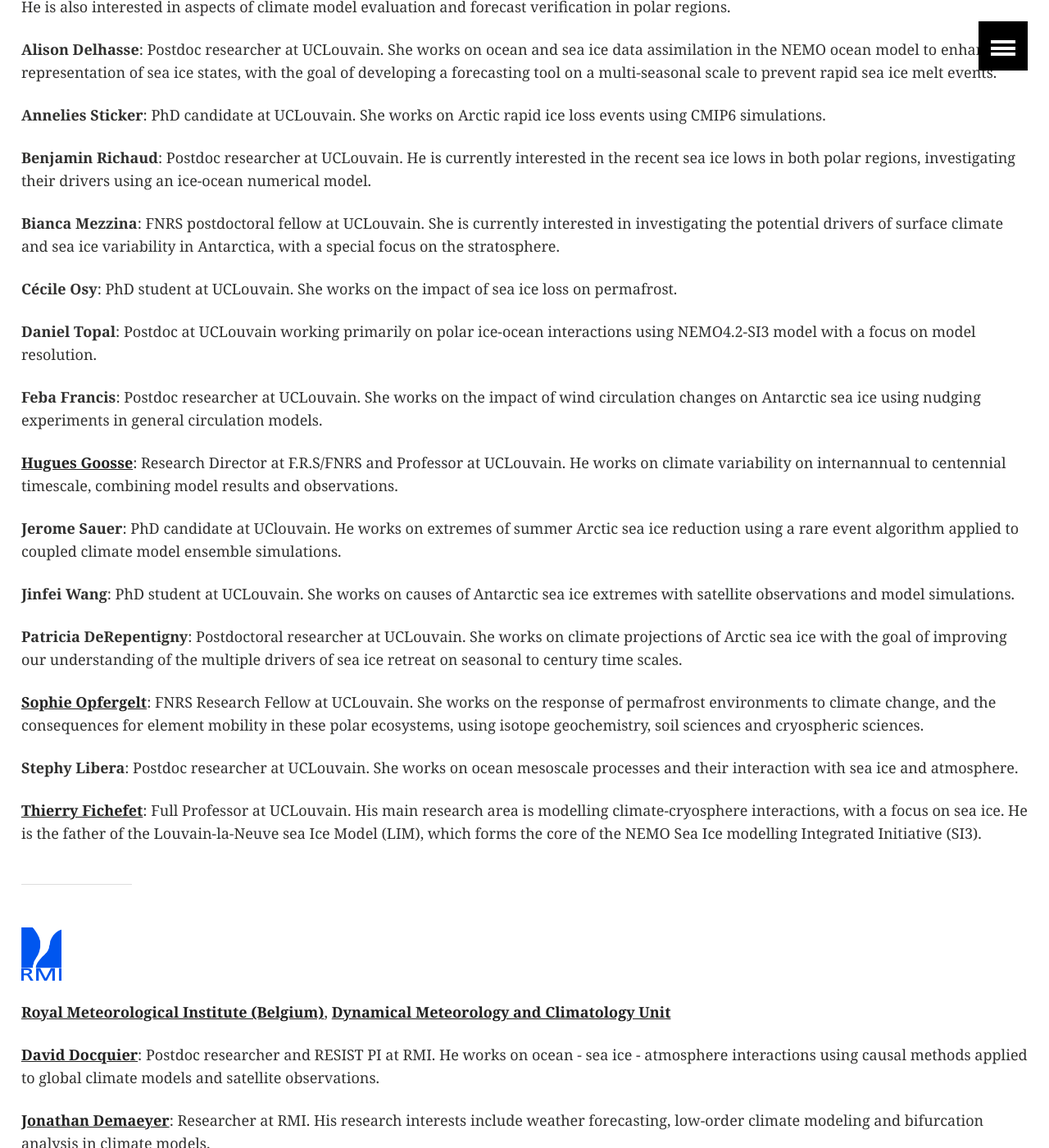
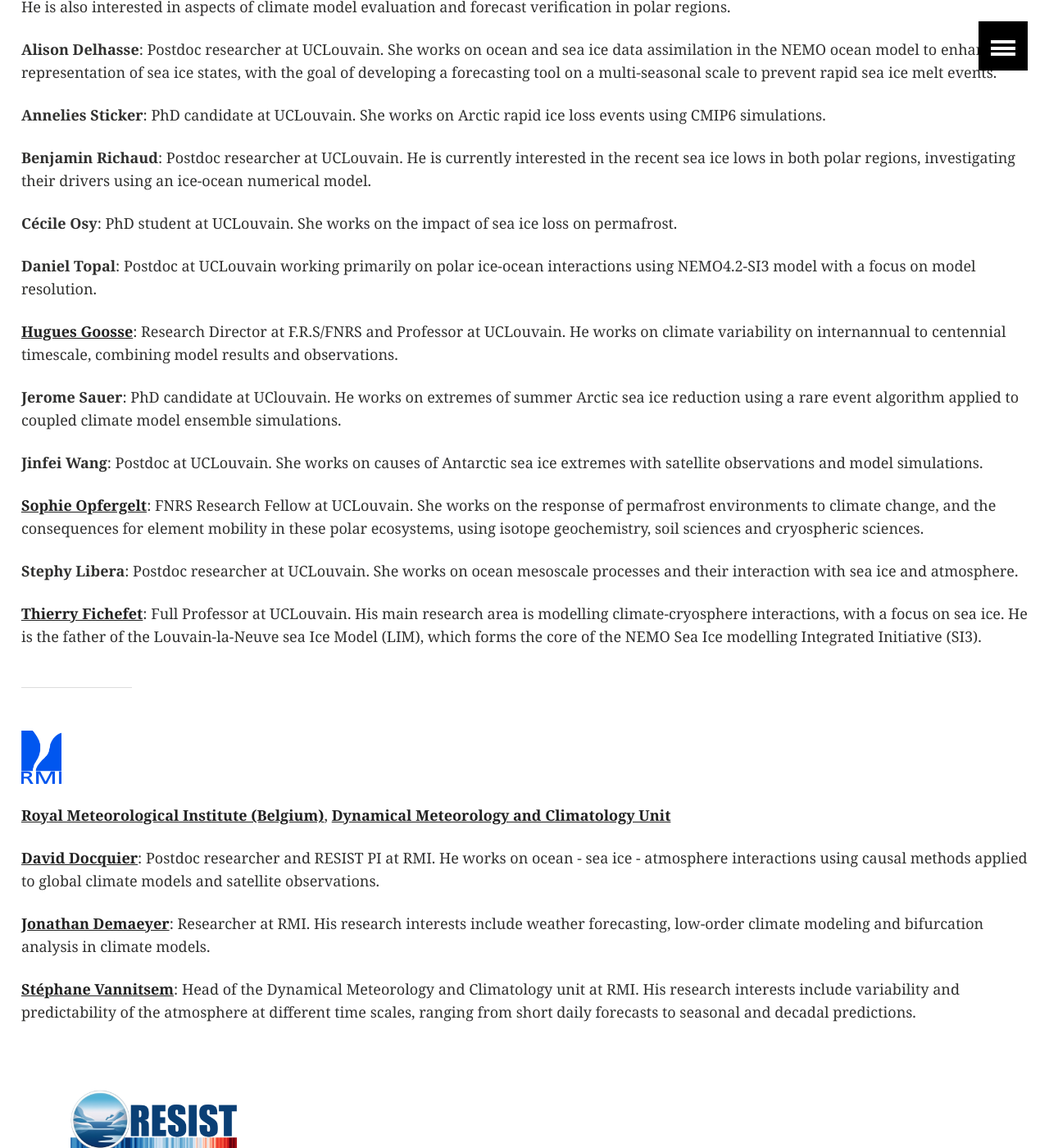
Before and after one commit to resist-impuls/resist-impuls.github.io, a Jekyll site: the page built from people.md, in a window 1280 px wide and 1400 px high, scrolled down 911 px. Shown: the whole window at 82% size. Built offline with Jekyll 4.4.1, drawn with Linux system fonts in a browser that asks for light colours; our own code applies the rules of GitHub Pages for plain Markdown files; some of the changed text lies outside the part shown.

Commit message:
Update people.md with people currently in place only

```diff
--- a/people.md
+++ b/people.md
@@ -18,21 +18,15 @@ _The RESIST consortium at the second annual meeting in UCLouvain (Louvain-la-Neu
 
 **Benjamin Richaud**: Postdoc researcher at UCLouvain. He is currently interested in the recent sea ice lows in both polar regions, investigating their drivers using an ice-ocean numerical model.
 
-**Bianca Mezzina**: FNRS postdoctoral fellow at UCLouvain. She is currently interested in investigating the potential drivers of surface climate and sea ice variability in Antarctica, with a special focus on the stratosphere.
-
 **Cécile Osy**: PhD student at UCLouvain. She works on the impact of sea ice loss on permafrost.
 
 **Daniel Topal**: Postdoc at UCLouvain working primarily on polar ice-ocean interactions using NEMO4.2-SI3 model with a focus on model resolution.
-
-**Feba Francis**: Postdoc researcher at UCLouvain. She works on the impact of wind circulation changes on Antarctic sea ice using nudging experiments in general circulation models.
 
 [**Hugues Goosse**](https://www.elic.ucl.ac.be/index.php?id=78): Research Director at F.R.S/FNRS and Professor at UCLouvain. He works on climate variability on internannual to centennial timescale, combining model results and observations.
 
 **Jerome Sauer**: PhD candidate at UClouvain. He works on extremes of summer Arctic sea ice reduction using a rare event algorithm applied to coupled climate model ensemble simulations.
 
-**Jinfei Wang**: PhD student at UCLouvain. She works on causes of Antarctic sea ice extremes with satellite observations and model simulations.
-
-**Patricia DeRepentigny**: Postdoctoral researcher at UCLouvain. She works on climate projections of Arctic sea ice with the goal of improving our understanding of the multiple drivers of sea ice retreat on seasonal to century time scales.
+**Jinfei Wang**: Postdoc at UCLouvain. She works on causes of Antarctic sea ice extremes with satellite observations and model simulations.
 
 [**Sophie Opfergelt**](https://www.uclouvain.be/fr/people/sophie.opfergelt): FNRS Research Fellow at UCLouvain. She works on the response of permafrost environments to climate change, and the consequences for element mobility in these polar ecosystems, using isotope geochemistry, soil sciences and cryospheric sciences.
 
@@ -50,8 +44,6 @@ _The RESIST consortium at the second annual meeting in UCLouvain (Louvain-la-Neu
 
 [**Jonathan Demaeyer**](https://climdyn.meteo.be/team/jonathan-demaeyer): Researcher at RMI. His research interests include weather forecasting, low-order climate modeling and bifurcation analysis in climate models.
 
-[**Francesco Ragone**](https://climdyn.meteo.be/team/francesco-ragone): Assistant professor at UCLouvain and senior researcher at RMI. His research interests focus on the application to climate science of techniques from statistical physics, dynamical systems theory and data science.
-
 [**Stéphane Vannitsem**](https://climdyn.meteo.be/team/stephane-vannitsem): Head of the Dynamical Meteorology and Climatology unit at RMI. His research interests include variability and predictability of the atmosphere at different time scales, ranging from short daily forecasts to seasonal and decadal predictions.
 
 
```
